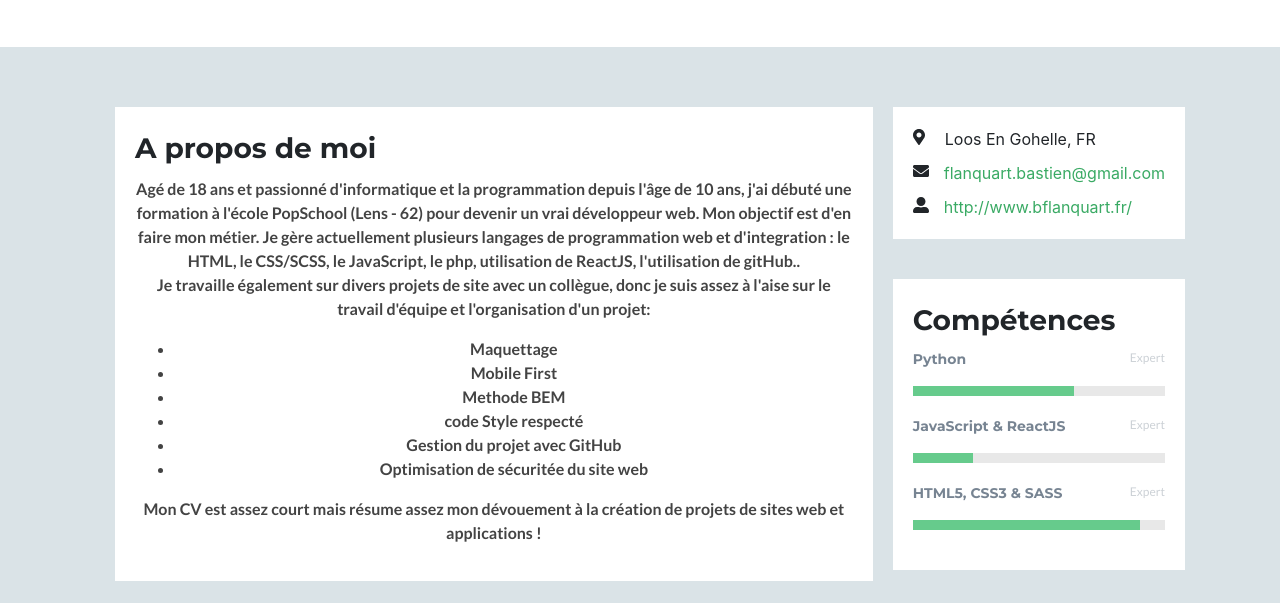
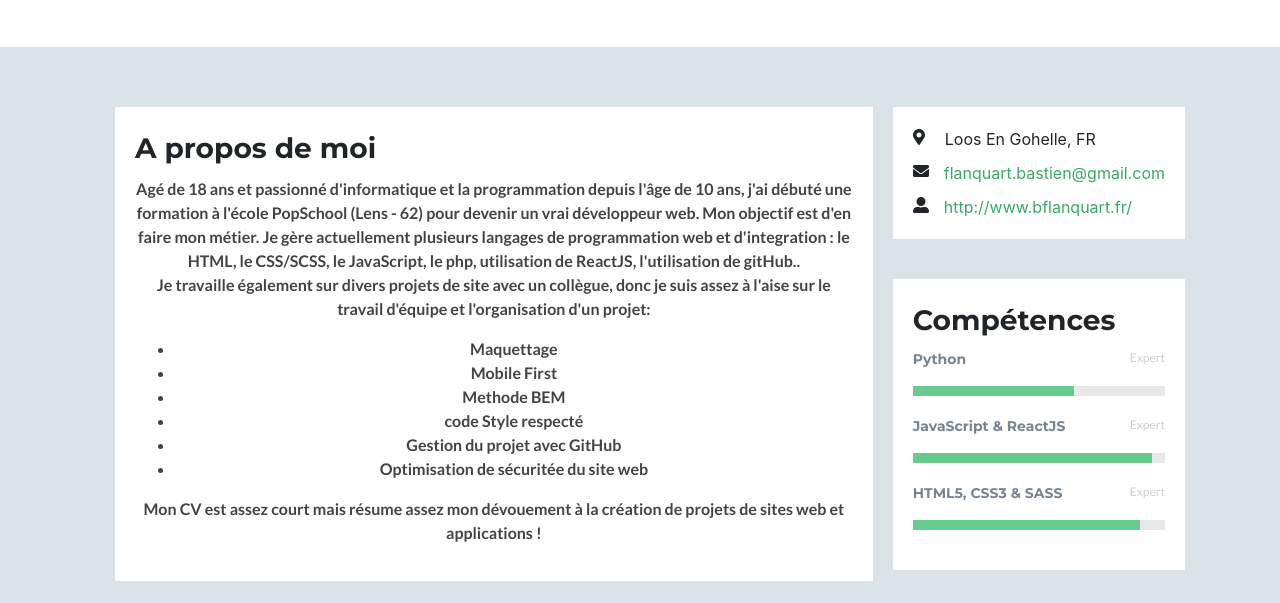
Before and after one commit to AwiZy63/cv_portefolio, a website: page index.html in a window 1280 px wide. Shown: the part 197-800 px from the top of the page. Drawn offline with nearby package versions, Linux system fonts and the light colour scheme; files that its build step writes are made by us from their sources.

Commit message:
Update _mainContent.scss

```diff
--- a/scss/layout/_mainContent.scss
+++ b/scss/layout/_mainContent.scss
@@ -104,7 +104,7 @@
                             width: 64%;
                         }
                         .java {
-                            width: 24%;
+                            width: 95%;
                         }
                         .www {
                             width: 90%;
```
